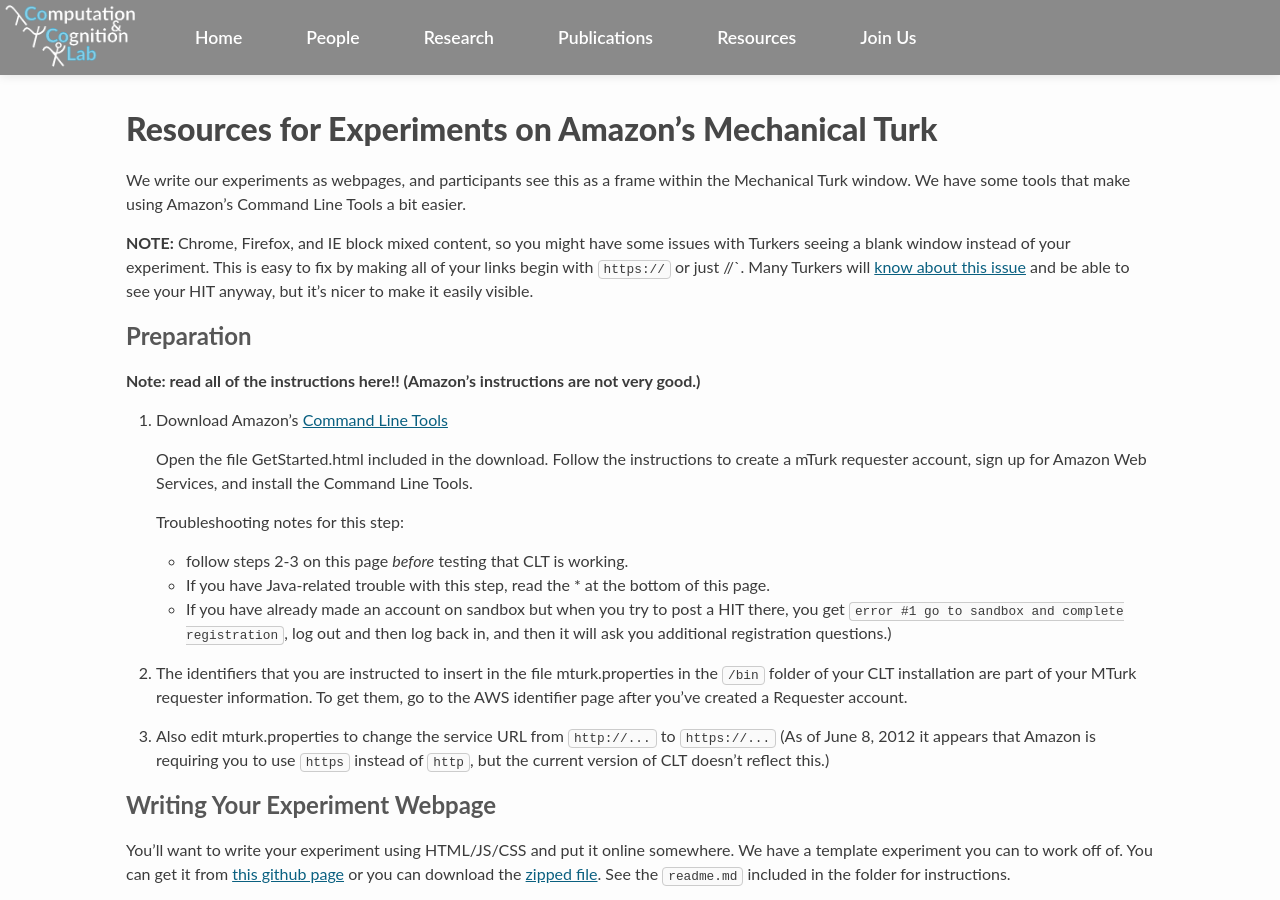
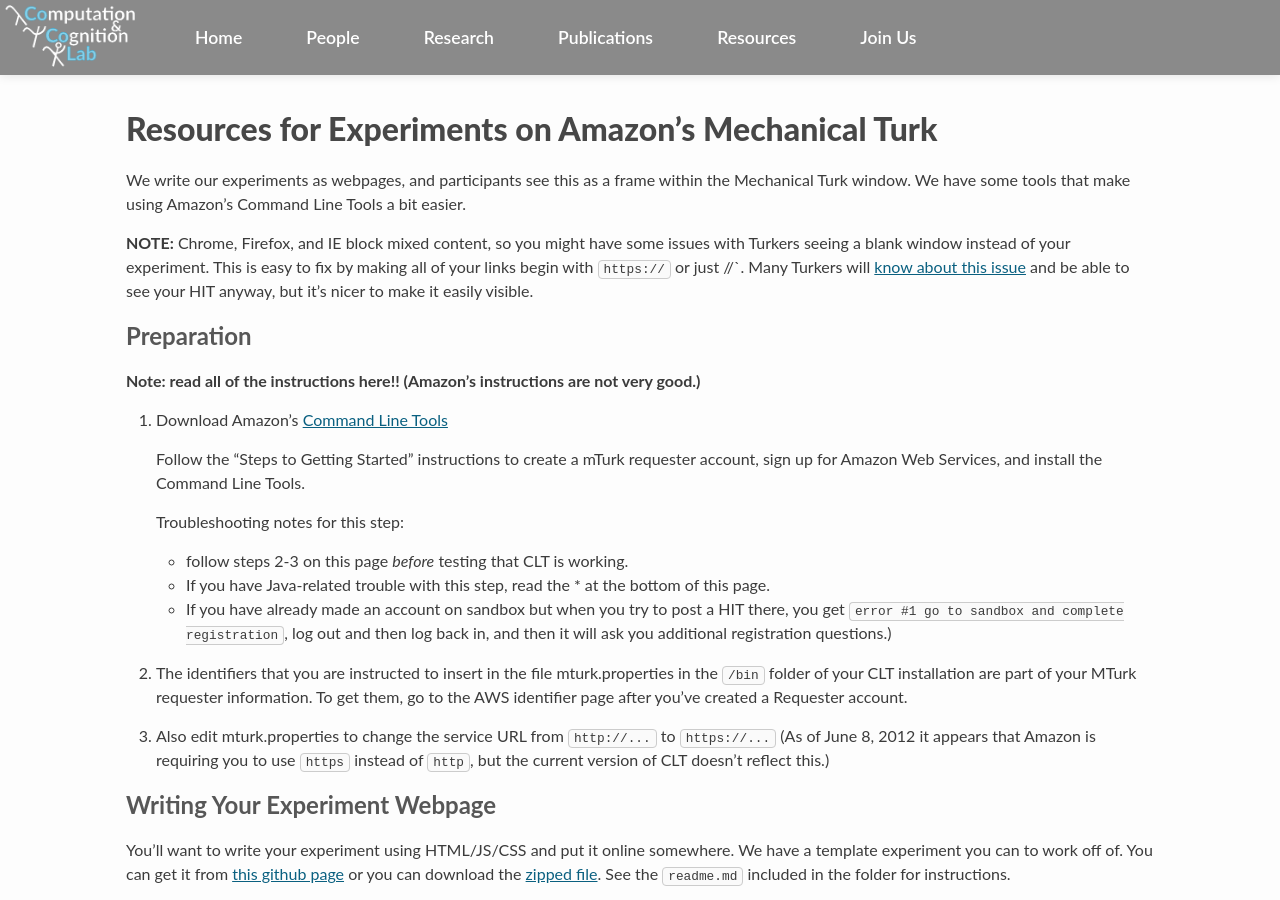
Before and after one commit to stanford-cocolab/cocolab.stanford.edu, a Jekyll site: the page built from mturk-tools.md, in a window 1280 px wide and 900 px high. Built offline with Jekyll 4.4.1, drawn with Linux system fonts in a browser that asks for light colours; Markdown is read by kramdown in place of the engine named in the settings.

Commit message:
update mturk clt webpage

```diff
--- a/mturk-tools.md
+++ b/mturk-tools.md
@@ -13,9 +13,9 @@
 
 **Note: read all of the instructions here!! (Amazon's instructions are not very good.)**
 
-1.  Download Amazon's [Command Line Tools](//aws.amazon.com/developertools/Amazon-Mechanical-Turk/694)
+1.  Download Amazon's [Command Line Tools](//requester.mturk.com/developer/tools/clt)
 
-    Open the file GetStarted.html included in the download. Follow the instructions to create a mTurk requester account, sign up for Amazon Web Services, and install the Command Line Tools.
+    Follow the "Steps to Getting Started" instructions to create a mTurk requester account, sign up for Amazon Web Services, and install the Command Line Tools.
 
     Troubleshooting notes for this step:
 	* follow steps 2-3 on this page *before* testing that CLT is working.
```
